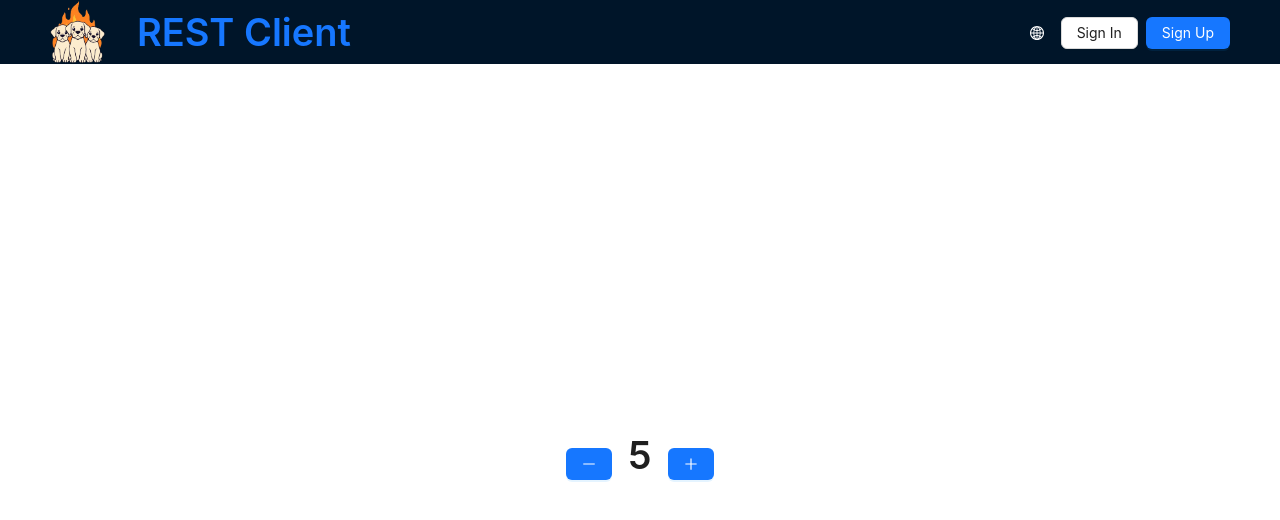
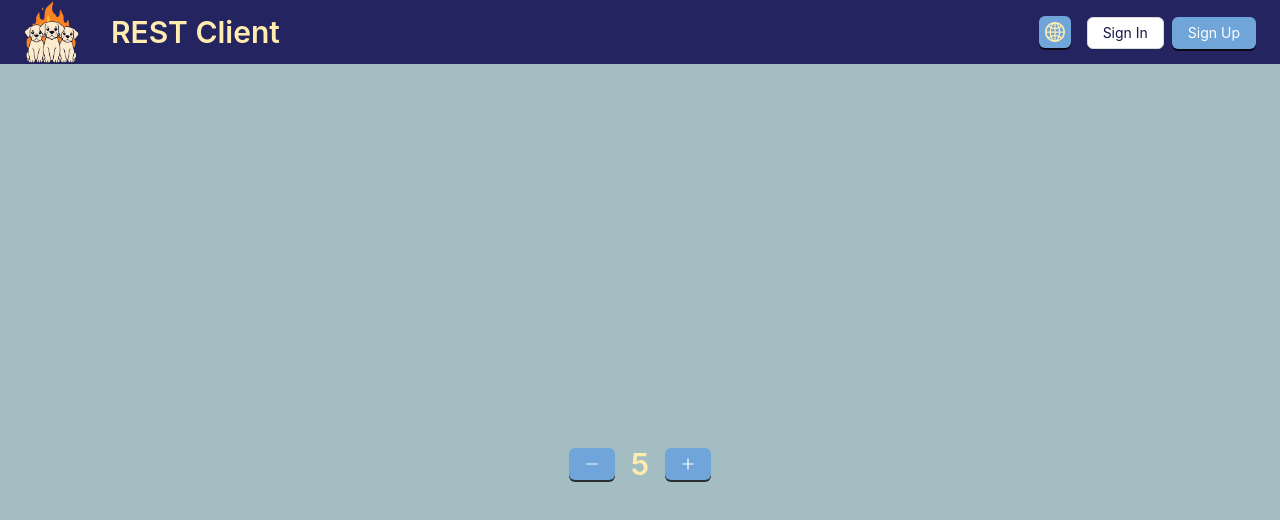
Before and after one commit to Mxmmsv/rest-client-app, a Next.js app: page / in a window 1280 px wide. Shown: the top 520 px of the page. Built offline with nearby package versions, Linux system fonts and the light colour scheme; what @ant-design/nextjs-registry would draw is missing.

Commit message:
feat: add theme config

```diff
--- a/src/app/_components/header/header.tsx
+++ b/src/app/_components/header/header.tsx
@@ -12,10 +12,18 @@ function Header() {
       <Flex justify="space-between" align="center" className="h-full px-24">
         <Link href="/" className="flex items-center gap-8">
           <Image src="/logo.webp" alt="REST Client Logo" width={55} height={55} />
-          <Typography.Title className="!mb-0 !text-inherit">REST Client</Typography.Title>
+          <Typography.Title className="mb-0 text-inherit">REST Client</Typography.Title>
         </Link>
-        <Space>
-          <Button type="text" className="!text-white" icon={<GlobalOutlined />} />
+        <Flex justify="space-between" align="center" gap="middle">
+          <Button
+            type="primary"
+            variant="outlined"
+            style={{
+              color: 'var(--color-yellow)',
+              fontSize: '20px',
+            }}
+            icon={<GlobalOutlined />}
+          />
           {!isAuth ? (
             <Space>
               <Link href="/sign-in">
@@ -28,7 +36,7 @@ function Header() {
           ) : (
             <Button>Sign Out</Button>
           )}
-        </Space>
+        </Flex>
       </Flex>
     </Layout.Header>
   );
--- a/src/app/globals.css
+++ b/src/app/globals.css
@@ -1 +1,21 @@
 @import 'tailwindcss';
+
+* {
+  margin: 0;
+  padding: 0;
+}
+
+body {
+  background-color: var(--color-base-light);
+}
+
+:root {
+  --color-base: #242461;
+  --color-base-light: #12556162;
+  --color-primary: #151547;
+  --color-primary-light: #7479b9;
+  --color-additional: #6fa5d8;
+  --color-additional-light: #ffecae;
+  --color-accent: #05af68;
+  --color-accent-light: #00ffbf7e;
+}
--- a/src/app/layout.tsx
+++ b/src/app/layout.tsx
@@ -1,7 +1,9 @@
 import '@ant-design/v5-patch-for-react-19';
 import './globals.css';
+import { AntdRegistry } from '@ant-design/nextjs-registry';
+import { ConfigProvider } from 'antd';
 
-import { AntdRegistry } from '@ant-design/nextjs-registry';
+import { customTheme } from '@/lib/antd/theme';
 
 import StoreProvider from './StoreProvider';
 import Header from './_components/header/header';
@@ -23,8 +25,10 @@ export default function RootLayout({
       <body>
         <StoreProvider>
           <AntdRegistry>
-            <Header />
-            {children}
+            <ConfigProvider theme={customTheme}>
+              <Header />
+              {children}
+            </ConfigProvider>
           </AntdRegistry>
         </StoreProvider>
       </body>
--- /dev/null
+++ b/src/lib/antd/theme.ts
@@ -0,0 +1,28 @@
+import { ThemeConfig } from 'antd';
+
+export const customTheme: ThemeConfig = {
+  token: {
+    colorPrimary: 'var(--color-accent)',
+    colorText: 'var(--color-primary)',
+    colorLink: 'var(--color-accent)',
+    colorLinkHover: 'var(--color-accent-light)',
+    colorLinkActive: 'var(--color-accent-light)',
+    fontSizeHeading1: 30,
+  },
+  components: {
+    Layout: {
+      headerBg: 'var(--color-base)',
+      headerColor: 'var(--color-additional-light)',
+      headerPadding: '0 24px',
+    },
+    Button: {
+      colorPrimary: 'var(--color-additional)',
+      colorPrimaryHover: 'var(--color-primary-light)',
+      colorPrimaryActive: 'var(--color-accent-light)',
+    },
+    Typography: {
+      colorTextHeading: 'var(--color-additional-light)',
+      titleMarginBottom: '0px',
+    },
+  },
+};
```
